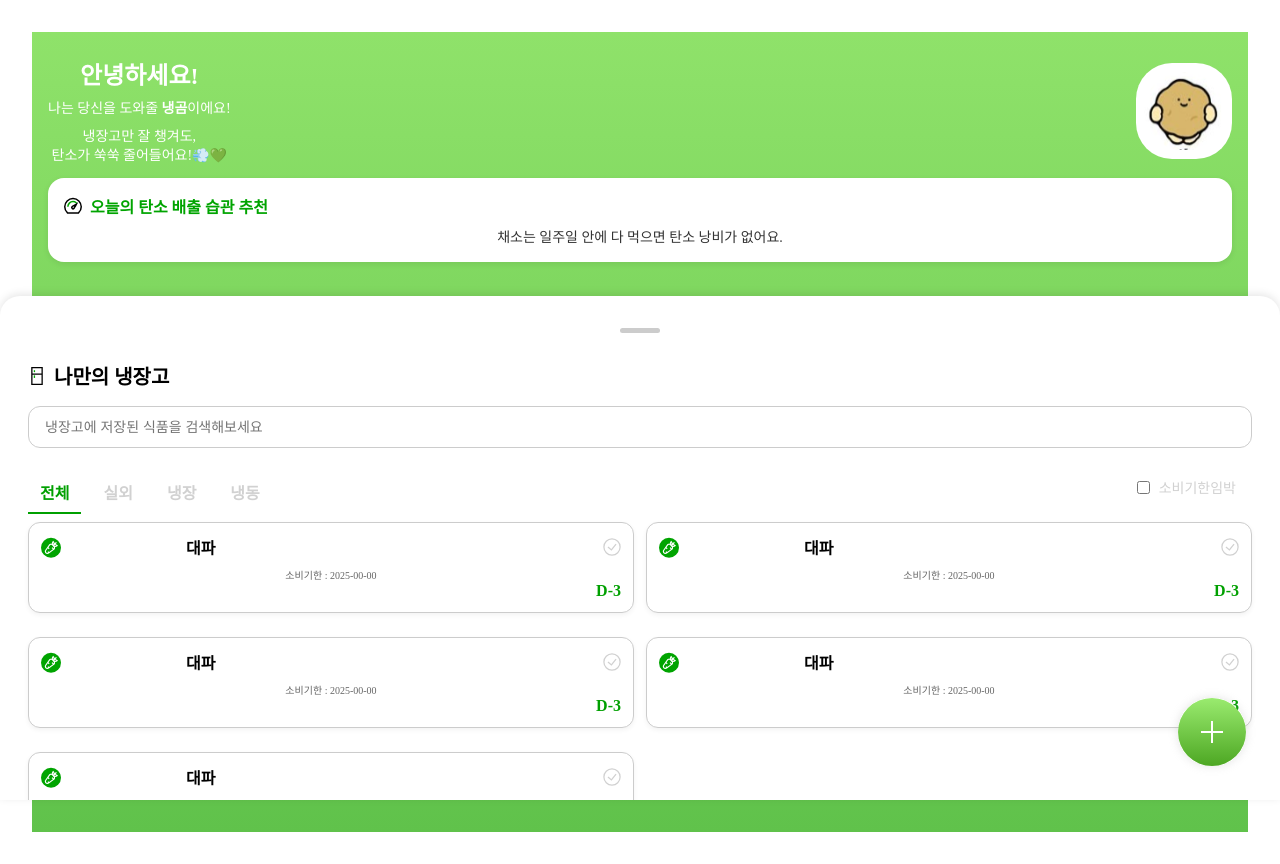
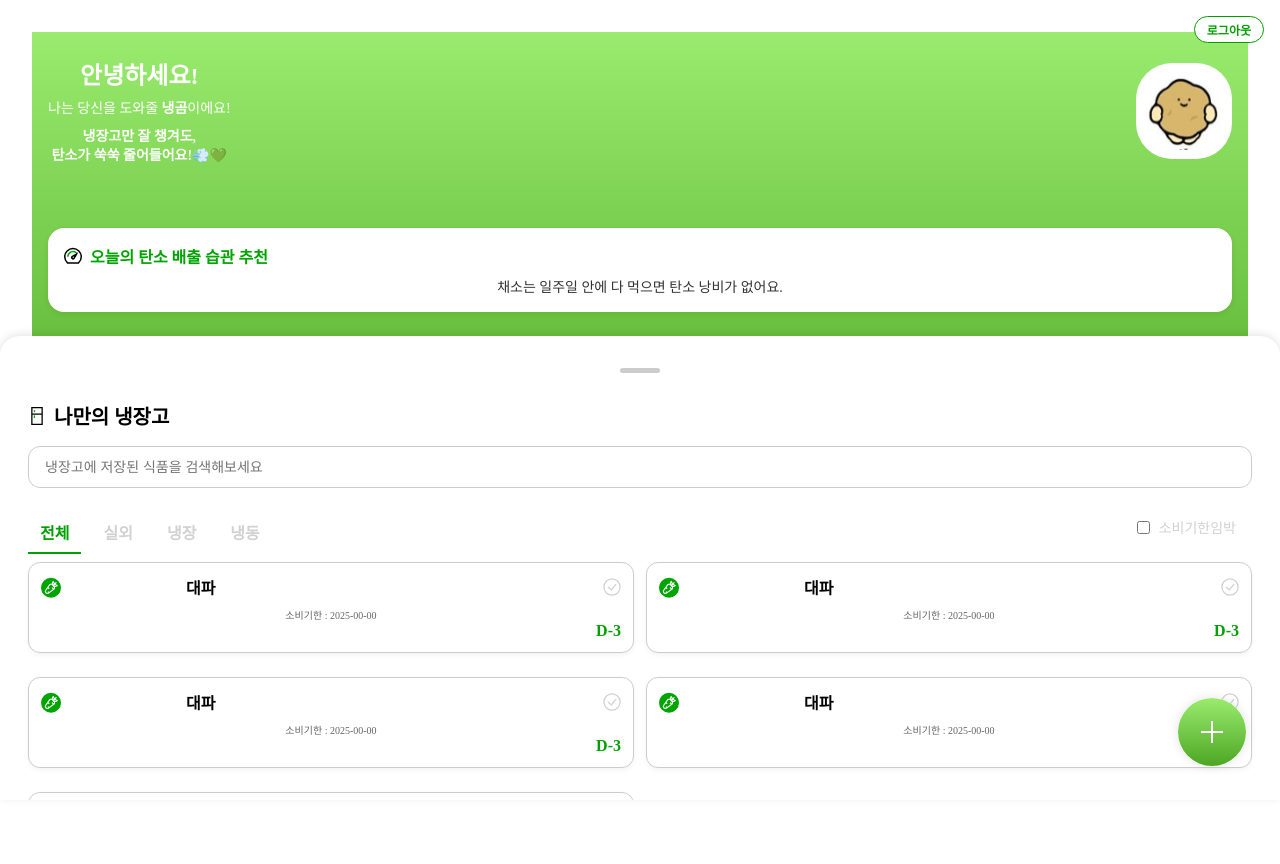
Before and after one commit to nerdinary-hackathon-8th/frontend, a React (Vite) app: page /home in a window 1280 px wide. After the commit the page ends 800 px from the top, so only its background shows below. Built offline with nearby package versions, Linux system fonts and the light colour scheme; sample sign-in values are in the browser's storage.

Commit message:
[feat] 홈화면 피드백 반영

```diff
--- a/src/components/MyFridge/MyFridge.tsx
+++ b/src/components/MyFridge/MyFridge.tsx
@@ -1,5 +1,5 @@
 import styled from '@emotion/styled';
-import { useState, useRef } from 'react';
+import { useState, useRef, useEffect } from 'react';
 import FridgeSVG from '@assets/Refrigenerator.svg?react';
 import CheckSVG from '@assets/check.svg?react';
 import CarrotSVG from '@assets/carrot.svg?react';
@@ -9,7 +9,7 @@ const DraggableContainer = styled.div<{ expanded: boolean }>`
 	bottom: 0;
 	left: 0;
 	width: 100%;
-	height: ${({ expanded }) => (expanded ? '100vh' : '60vh')};
+	height: ${({ expanded }) => (expanded ? '100vh' : '55vh')};
 	background-color: #fff;
 	border-top-left-radius: 20px;
 	border-top-right-radius: 20px;
@@ -134,20 +134,22 @@ const CheckboxRow = styled.div`
 	color: #d1d1d1;
 `;
 
-const mockItems = [
-	{ name: '대파', type: '전체', expiry: '2025-00-00', isSoon: true },
-	{ name: '대파', type: '실외', expiry: '2025-00-00', isSoon: true },
-	{ name: '대파', type: '냉장', expiry: '2025-00-00', isSoon: false },
-	{ name: '대파', type: '냉동', expiry: '2025-00-00', isSoon: false },
-	{ name: '대파', type: '냉동', expiry: '2025-00-00', isSoon: true },
-];
-
 const MyFridge = () => {
 	const [expanded, setExpanded] = useState(false);
 	const [selectedTab, setSelectedTab] = useState('전체');
 	const [searchTerm, setSearchTerm] = useState('');
 	const [showOnlyExpiring, setShowOnlyExpiring] = useState(false);
 	const startYRef = useRef<number | null>(null);
+	const [items, setItems] = useState<typeof mockItems>([]);
+
+	const fetchData = async () => {
+		const data = await mockItems;
+		setItems(data);
+	};
+
+	useEffect(() => {
+		fetchData();
+	}, []);
 
 	const handleTouchStart = (e: React.TouchEvent) => {
 		startYRef.current = e.touches[0].clientY;
@@ -161,11 +163,13 @@ const MyFridge = () => {
 		else if (deltaY > 50) setExpanded(false);
 		startYRef.current = null;
 	};
-	const handleConsume = () => {
-		alert('소비완료');
+	const handleConsume = (index: number) => {
+		const updated = items.filter((_, i) => i !== index);
+		setItems(updated);
+		setTimeout(fetchData, 500); // simulate re-fetch
 	};
 
-	const filtered = mockItems.filter(
+	const filtered = items.filter(
 		(item) => (selectedTab === '전체' || item.type === selectedTab) && item.name.includes(searchTerm) && (!showOnlyExpiring || item.isSoon)
 	);
 
@@ -202,7 +206,7 @@ const MyFridge = () => {
 								<TitleContainer>
 									<Title>{item.name}</Title>
 								</TitleContainer>
-								<CheckContainer onClick={handleConsume}>
+								<CheckContainer onClick={() => handleConsume(idx)}>
 									<CheckSVG width={18} />
 								</CheckContainer>
 							</CardHeader>
@@ -235,3 +239,11 @@ const TitleText = styled.h2`
 	font-weight: bold;
 	margin: 0;
 `;
+
+const mockItems = [
+	{ name: '대파', type: '전체', expiry: '2025-00-00', isSoon: true },
+	{ name: '대파', type: '실외', expiry: '2025-00-00', isSoon: true },
+	{ name: '대파', type: '냉장', expiry: '2025-00-00', isSoon: false },
+	{ name: '대파', type: '냉동', expiry: '2025-00-00', isSoon: false },
+	{ name: '대파', type: '냉동', expiry: '2025-00-00', isSoon: true },
+];
--- a/src/pages/Home/Home.tsx
+++ b/src/pages/Home/Home.tsx
@@ -6,17 +6,23 @@ import SpeedSVG from '@assets/speed.svg?react';
 import FloatingButtonSVG from '@assets/floatingButton.svg?react';
 import { useNavigate } from 'react-router-dom';
 
+const recommendations = [
+	'두부는 3일 안에 소비해야 탄소를 줄일 수 있어요.',
+	'채소는 일주일 안에 다 먹으면 탄소 낭비가 없어요.',
+	'냉장고 속 재료 1개 소비 = 플라스틱 컵 2개 절약!',
+	'냉동실 털기 = 숨은 탄소 줄이기!',
+];
+
 const Home = () => {
 	const navigate = useNavigate();
 	const handleButtonClick = () => {
 		navigate('/addfood');
 	};
-	const recommendations = [
-		'두부는 3일 안에 소비해야 탄소를 줄일 수 있어요.',
-		'채소는 일주일 안에 다 먹으면 탄소 낭비가 없어요.',
-		'냉장고 속 재료 1개 소비 = 플라스틱 컵 2개 절약!',
-		'냉동실 털기 = 숨은 탄소 줄이기!',
-	];
+	const handleLogout = () => {
+		localStorage.removeItem('accessToken');
+		localStorage.removeItem('refreshToken');
+		window.location.href = '/';
+	};
 
 	const randomRecommendation = useMemo(() => {
 		return recommendations[Math.floor(Math.random() * recommendations.length)];
@@ -24,17 +30,18 @@ const Home = () => {
 
 	return (
 		<Container>
+			<LogoutButton onClick={handleLogout}>로그아웃</LogoutButton>
 			<Header>
 				<LeftText>
 					<BoldText>안녕하세요!</BoldText>
 					<RegularText>
 						나는 당신을 도와줄 <strong>냉곰</strong>이에요!
 					</RegularText>
-					<RegularText>
+					<StrongText>
 						냉장고만 잘 챙겨도,
 						<br />
 						탄소가 쑥쑥 줄어들어요!💨💚
-					</RegularText>
+					</StrongText>
 				</LeftText>
 				<CharacterCircle>
 					<StyledProfileSVG />
@@ -55,10 +62,25 @@ const Home = () => {
 export default Home;
 
 const Container = styled.div`
-	background: linear-gradient(180deg, #8fe26a 0%, #60c24b 100%);
+	background: linear-gradient(180deg, #9aeb6f 0%, #4da723 100%);
 	display: flex;
 	flex-direction: column;
-	min-height: 100vh;
+	min-height: 60vh;
+`;
+
+const LogoutButton = styled.button`
+	position: absolute;
+	top: 16px;
+	right: 16px;
+	background-color: white;
+	color: #00a000;
+	border: 1px solid #00a000;
+	border-radius: 20px;
+	padding: 4px 12px;
+	font-size: 12px;
+	font-weight: bold;
+	cursor: pointer;
+	z-index: 100;
 `;
 
 const Header = styled.div`
@@ -84,7 +106,11 @@ const RegularText = styled.div`
 	font-size: 14px;
 	line-height: 1.4;
 `;
-
+const StrongText = styled.div`
+	font-size: 14px;
+	font-weight: 700;
+	line-height: 1.4;
+`;
 const CharacterCircle = styled.div`
 	width: 96px;
 	height: 96px;
@@ -106,7 +132,7 @@ const RecommendationCard = styled.div`
 	background-color: white;
 	border-radius: 16px;
 	padding: 16px;
-	margin: 0 16px 16px;
+	margin: 50px 16px 16px;
 	box-shadow: 0 2px 6px rgba(0, 0, 0, 0.08);
 `;
 
--- a/src/pages/signup/signup.tsx
+++ b/src/pages/signup/signup.tsx
@@ -1,15 +1,24 @@
 import styled from '@emotion/styled';
 import { useState } from 'react';
 import { login, join } from '../../controllers/api';
+import { useNavigate } from 'react-router-dom';
 
 const Signup = () => {
+	const navigate = useNavigate();
 	const [email, setEmail] = useState('');
 	const [password, setPassword] = useState('');
 
 	const handleSubmit = async () => {
 		try {
-			await login({ email, password });
+			const res = await login({ email, password });
 			console.log('로그인 성공');
+
+			const accessToken = res.accessToken;
+			const refreshToken = res.refreshToken;
+
+			localStorage.setItem('accessToken', accessToken);
+			localStorage.setItem('accessToken', refreshToken);
+			navigate('/');
 		} catch (loginError) {
 			console.warn('로그인 실패:', loginError);
 			try {
@@ -20,6 +29,7 @@ const Signup = () => {
 
 				localStorage.setItem('accessToken', accessToken);
 				localStorage.setItem('accessToken', refreshToken);
+				navigate('/');
 			} catch (joinError) {
 				console.error('회원가입 실패:', joinError);
 			}
--- a/src/router/Root.tsx
+++ b/src/router/Root.tsx
@@ -4,12 +4,14 @@ import { useEffect } from 'react';
 export default function Root() {
 	const navigate = useNavigate();
 
-	// useEffect(() => {
-	// 	const token = localStorage.getItem('accessToken');
-	// 	if (!token) {
-	// 		navigate('/login');
-	// 	}
-	// }, [navigate]);
+	useEffect(() => {
+		const token = localStorage.getItem('accessToken');
+		if (!token) {
+			navigate('/login');
+		} else {
+			navigate('/home');
+		}
+	}, [navigate]);
 
 	return (
 		<div>
```
